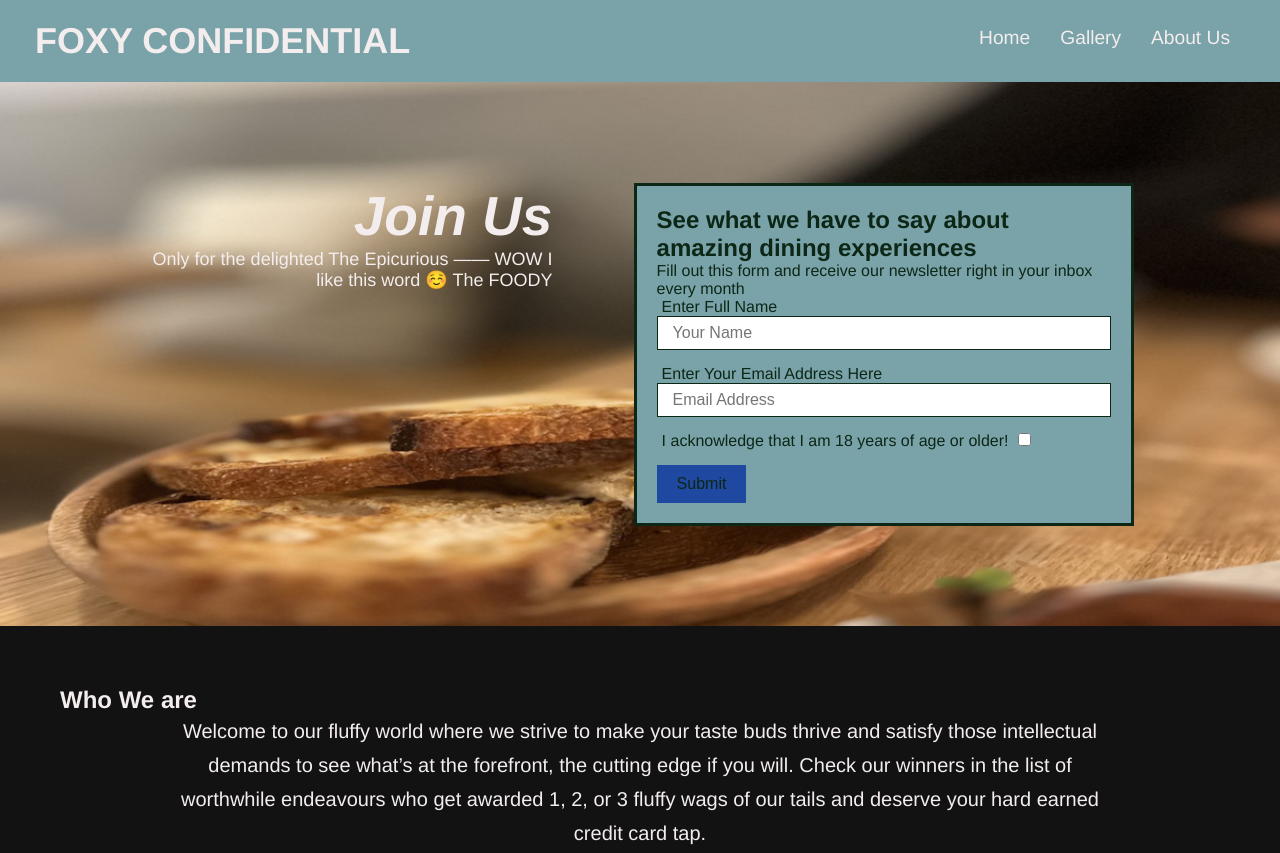
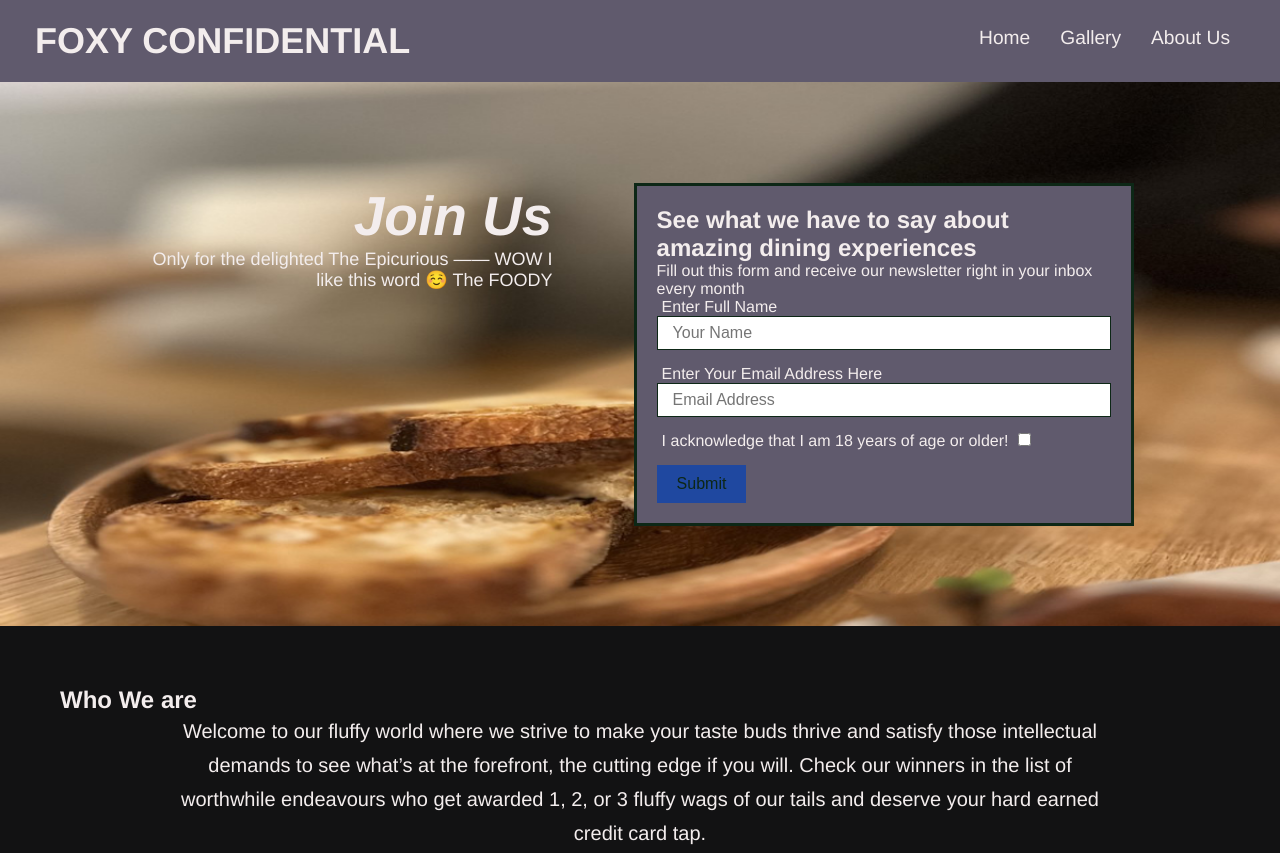
Before and after one commit to ColinNebula/foxy-confidential2, a plain HTML site: page index.html in a window 1280 px wide. Shown: the top 853 px of the page. Drawn offline with Linux system fonts and the light colour scheme.

Commit message:
add style hero

```diff
--- a/assets/css/secondary-style.css
+++ b/assets/css/secondary-style.css
@@ -17,7 +17,7 @@ header {
     justify-content: space-between;
     flex-wrap: wrap;
     padding: 20px 35px;
-    background-color: #79a2a9;
+    background-color: #685c81;
 }
 
 header h1 {
--- a/assets/css/style.css
+++ b/assets/css/style.css
@@ -19,7 +19,7 @@ header {
     flex-wrap: wrap;
     justify-content: space-between;
     padding: 20px 35px;
-    background-color: #79a2a9;
+    background-color: #605a6d;
 }
 
 header h1 {
@@ -87,10 +87,10 @@ section {
     }
 
 .hero-form {
-    background-color: #79a2a9;
+    background-color: #605a6d;
     padding: 20px;
     width: 500px;
-    color:#0d2716;
+    color:#f3eded;
     border-style: solid;
     border-width: 3px;
     border-color: #0d2716;
@@ -147,7 +147,7 @@ section {
 
 /*-------------------- footer style Element --------------*/
 footer {
-    background: #79a2a9;
+    background: #4d4956;
     width: 100%;
     padding: 40px 35px;
 }
```
